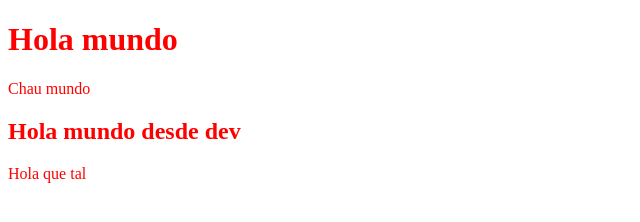
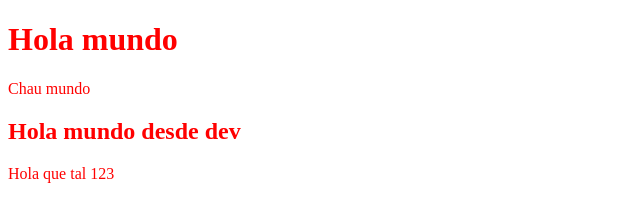
Before and after one commit to FranCue98/git-inicial, a plain HTML site: page index.html in a window 1280 px wide. Shown: the full height of the page, 0-640 px from the left. Drawn offline with Linux system fonts and the light colour scheme.

Commit message:
modifico el nav en master

```diff
--- a/index.html
+++ b/index.html
@@ -12,7 +12,8 @@
     <p>Chau mundo</p>
     <h2>Hola mundo desde dev</h2>
     <nav>
-        Hola que tal
+        Hola que tal 123
     </nav>
+
 </body>
 </html>
```
